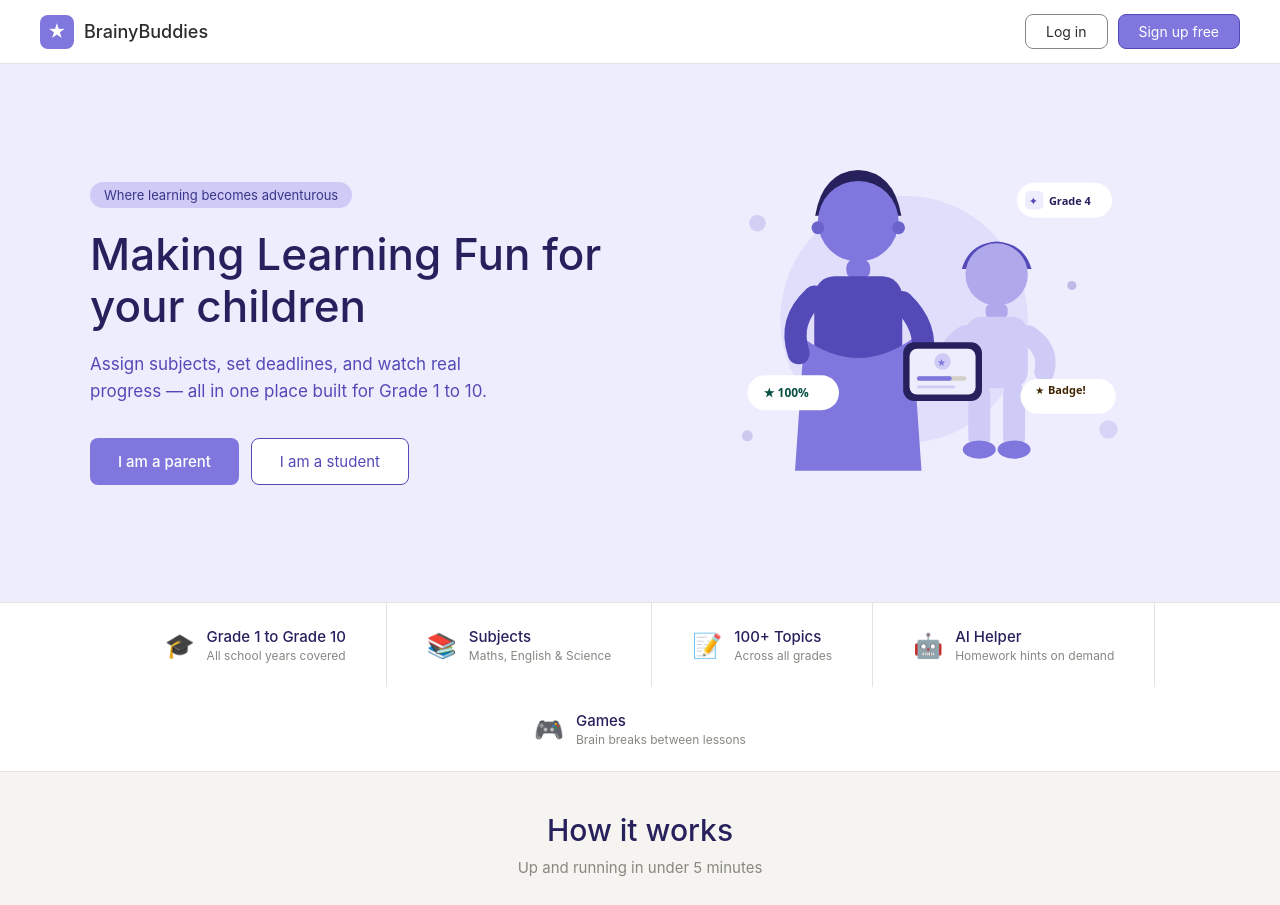
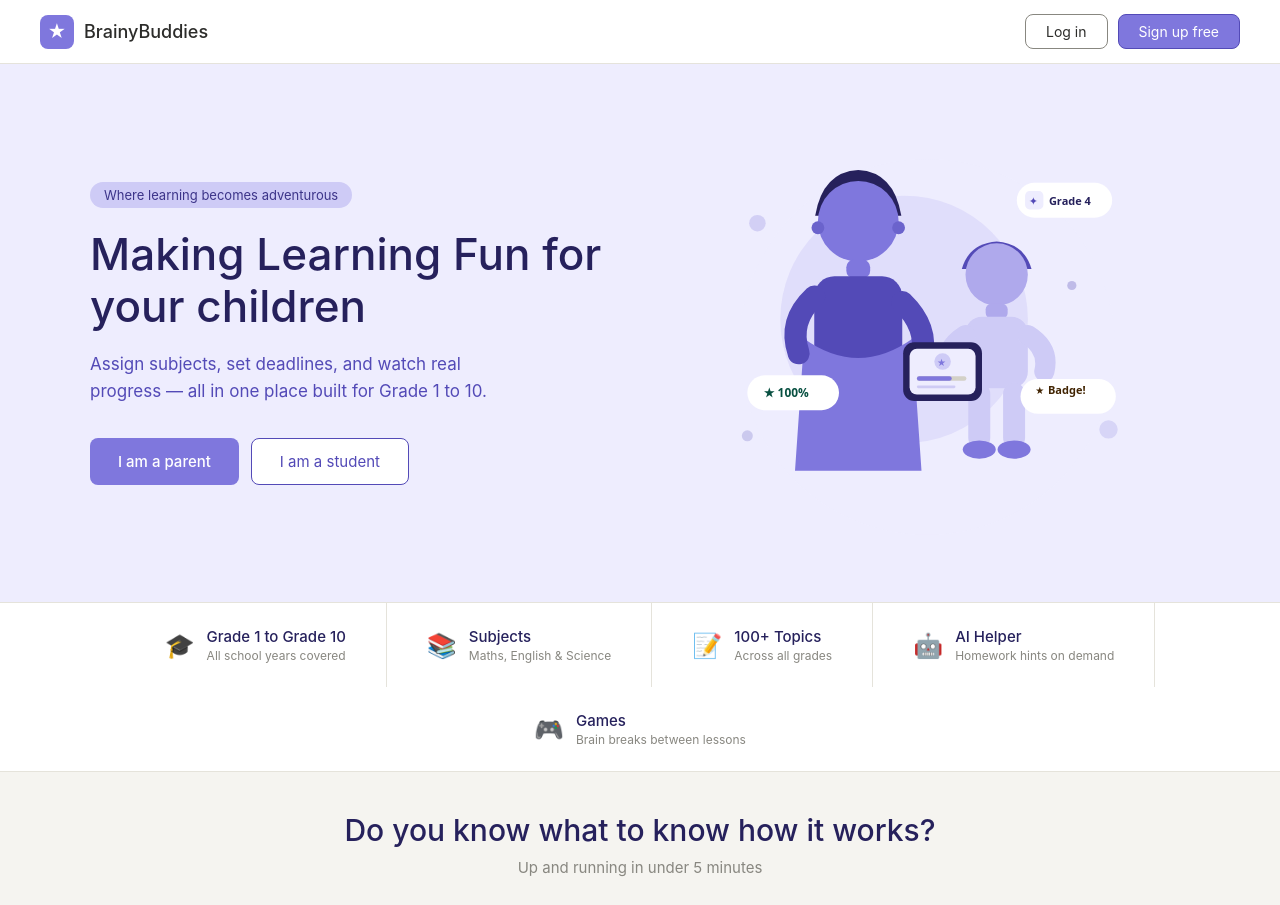
Before and after one commit to Haseeb-MA/Kids-Learning-App, a Next.js app: page / in a window 1280 px wide. Shown: the top 905 px of the page. Built offline with nearby package versions, Linux system fonts and the light colour scheme.

Commit message:
feat: On the  home page, change "How it works" to "Do you know wha [spec-71ae4c08]

```diff
--- a/components/HowItWorks.tsx
+++ b/components/HowItWorks.tsx
@@ -37,7 +37,7 @@ export default function HowItWorks() {
             color: '#26215C',
             marginBottom: '10px',
           }}>
-            How it works
+            Do you know what to know how it works?
           </h2>
           <p style={{
             fontSize: '15px',
```
